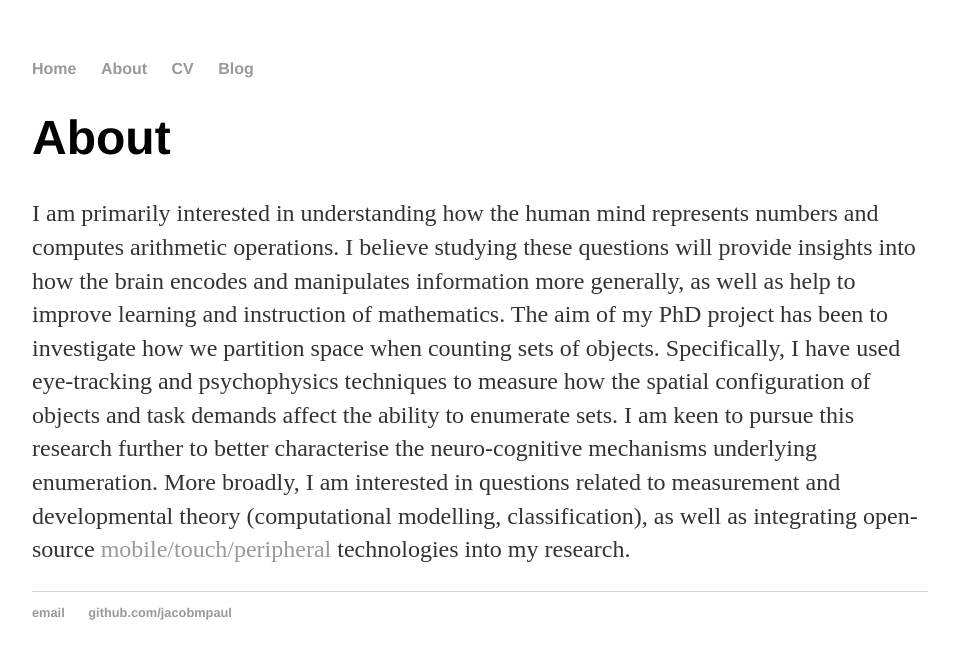
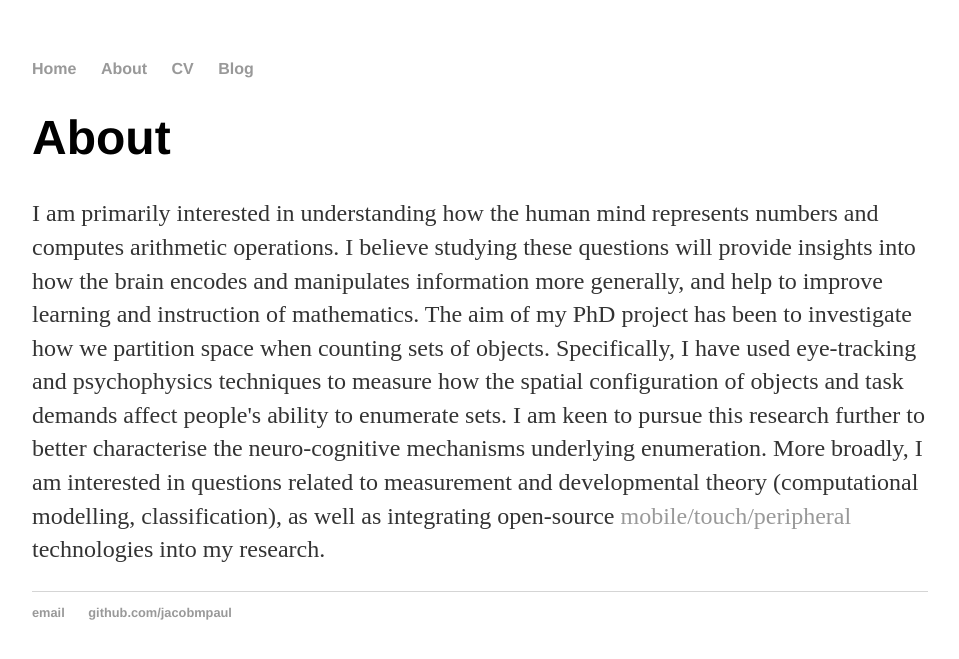
Before and after one commit to jacobmpaul/jacobmpaul.github.io, a Jekyll site: the page built from about.html, in a window 1280 px wide. Shown: the top 659 px of the page, without its empty margins (160-1119 px from the left). Built offline with Jekyll 4.4.1, drawn with Linux system fonts in a browser that asks for light colours.

Commit message:
Update about.html
wording changes

```diff
--- a/about.html
+++ b/about.html
@@ -7,9 +7,9 @@ title: Numberconscious
 
 	<p>I am primarily interested in understanding how the human mind represents numbers and computes arithmetic operations.
   I believe studying these questions will provide insights into how the brain encodes and manipulates information more generally,
-  as well as help to improve learning and instruction of mathematics. The aim of my PhD project has been to investigate how we
+  and help to improve learning and instruction of mathematics. The aim of my PhD project has been to investigate how we
   partition space when counting sets of objects. Specifically, I have used eye-tracking and psychophysics techniques to measure
-  how the spatial configuration of objects and task demands affect the ability to enumerate sets. I am keen to pursue this research
+  how the spatial configuration of objects and task demands affect people's ability to enumerate sets. I am keen to pursue this research
   further to better characterise the neuro-cognitive mechanisms underlying enumeration. More broadly, I am interested in questions
   related to measurement and developmental theory (computational modelling, classification), as well as integrating open-source
   <a href="/blog">mobile/touch/peripheral</a> technologies into my research.</p>
```
